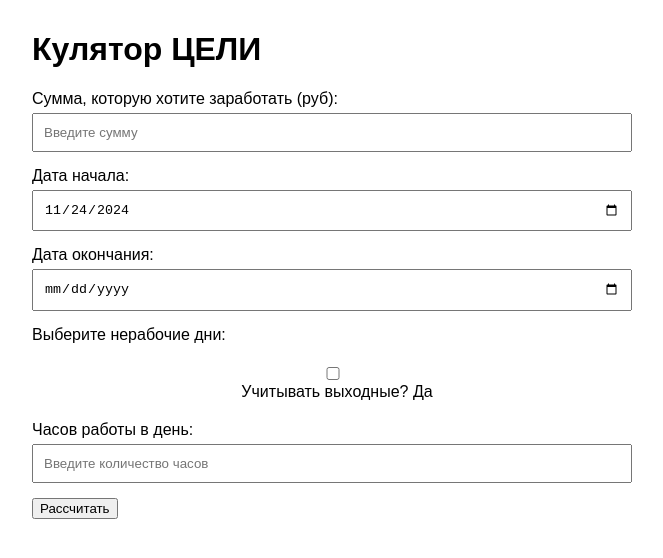
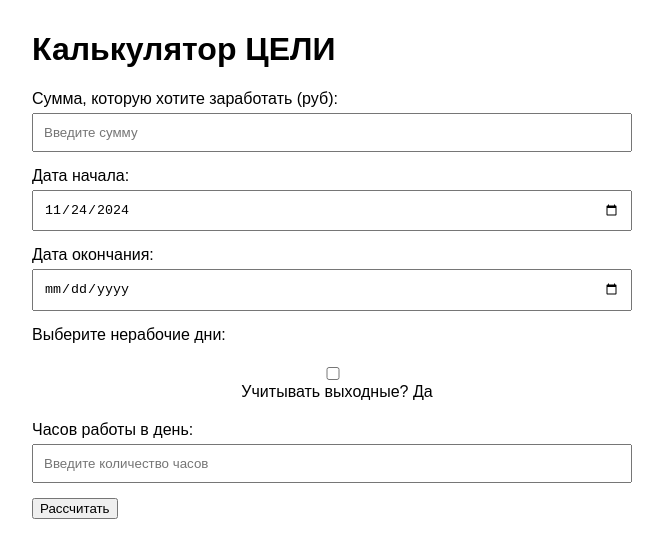
Before and after one commit to sergeyxmao/calculator, a plain HTML site: page index.html in a window 1280 px wide. Shown: the whole page, without its empty margins (308-971 px from the left). Drawn offline with Linux system fonts and the light colour scheme.

Commit message:
Update index.html

```diff
--- a/index.html
+++ b/index.html
@@ -3,7 +3,7 @@
 <head>
     <meta charset="UTF-8">
     <meta name="viewport" content="width=device-width, initial-scale=1.0">
-    <title>Кулятор ЦЕЛИ</title>
+    <title>Калькулятор ЦЕЛИ</title>
     <style>
         body {
             font-family: Arial, sans-serif;
@@ -115,7 +115,7 @@
 <body>
 
 <div class="container">
-    <h1>Кулятор ЦЕЛИ</h1>
+    <h1>Калькулятор ЦЕЛИ</h1>
     <form id="earningsCalculator">
         <div class="form-group">
             <label for="amount">Сумма, которую хотите заработать (руб):</label>
```
